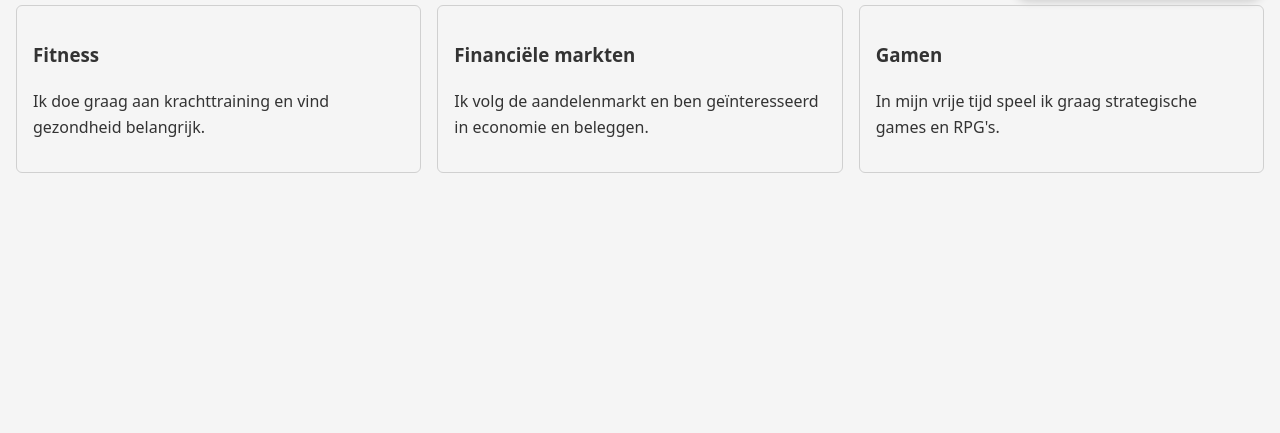
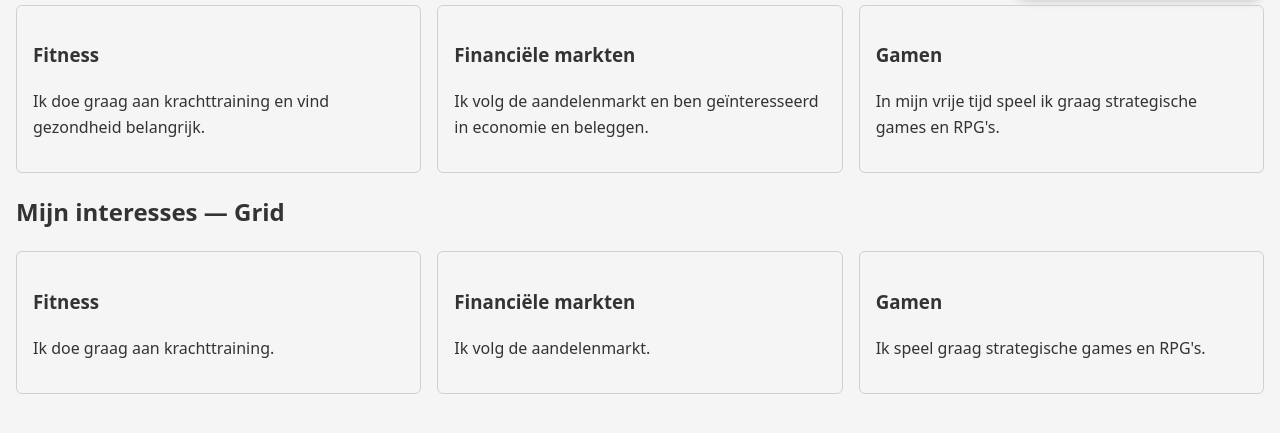
Before and after one commit to jwjoppe-boop/Website_Discover_IT, a plain HTML site: page Index.html in a window 1280 px wide. Shown: the part 151-584 px from the top of the page. Drawn offline with Linux system fonts and the light colour scheme.

Commit message:
CSS Grid toegevoegd om te vergelijken met Flexbox

```diff
--- a/Index.html
+++ b/Index.html
@@ -43,6 +43,26 @@
         </article>
 
     </div>
+    <h2>Mijn interesses — Grid</h2>
+
+    <div class="galerij">
+
+        <article class="kaart">
+            <h3>Fitness</h3>
+            <p>Ik doe graag aan krachttraining.</p>
+        </article>
+
+        <article class="kaart">
+            <h3>Financiële markten</h3>
+            <p>Ik volg de aandelenmarkt.</p>
+         </article>
+
+        <article class="kaart">
+            <h3>Gamen</h3>
+            <p>Ik speel graag strategische games en RPG's.</p>
+        </article>
+
+</div>
 
 </body>
 </html>
--- a/stijl.css
+++ b/stijl.css
@@ -61,3 +61,8 @@ p {
         flex: 0 0 250px;
     }
 }
+.galerij {
+    display: grid;
+    grid-template-columns: repeat(auto-fit, minmax(200px, 1fr));
+    gap: 1rem;
+}
```
